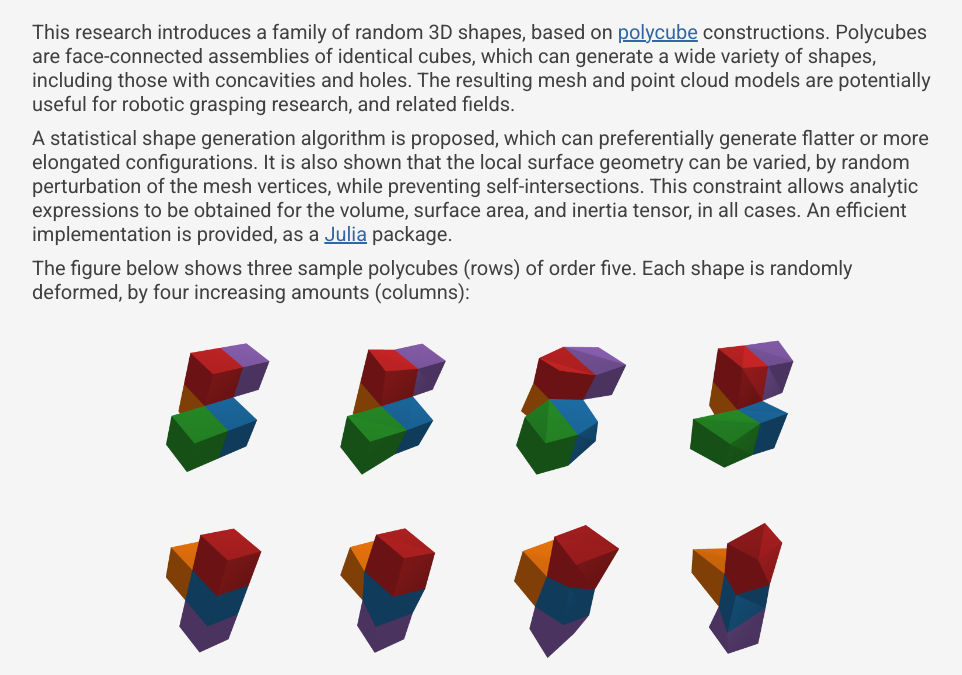
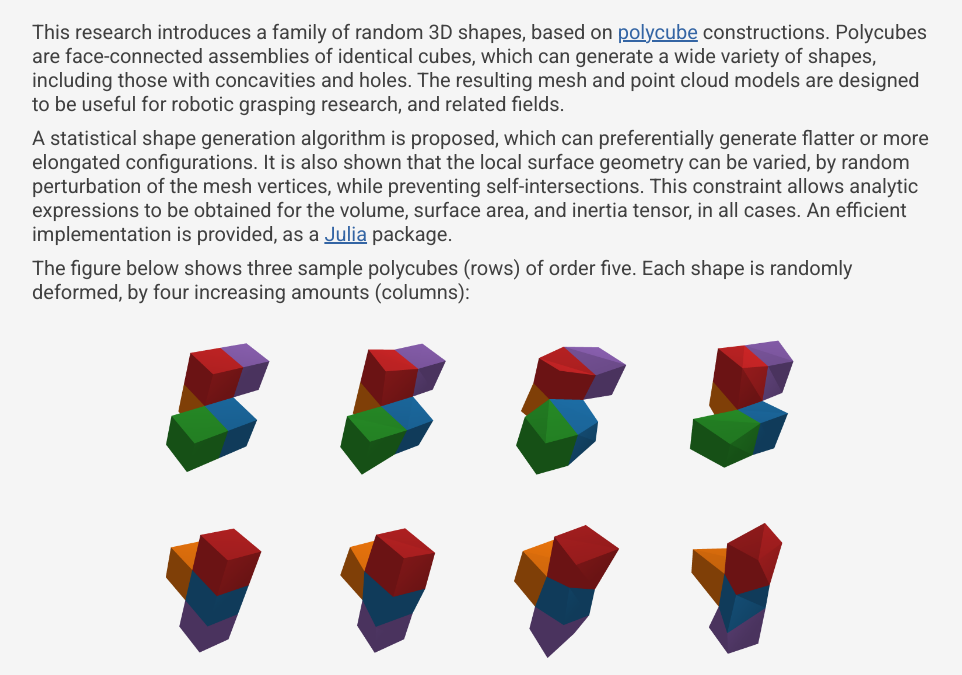
Before and after one commit to mhansard/mhansard.github.io, a plain HTML site: page polycubes.html in a window 1280 px wide. Shown: the part 61-736 px from the top of the page, without its empty margins (8-970 px from the left). Drawn offline with Linux system fonts and the light colour scheme.

Commit message:
Minor changes

```diff
--- a/polycubes.html
+++ b/polycubes.html
@@ -35,7 +35,7 @@ href="https://en.wikipedia.org/wiki/Polycube">polycube</a>
 constructions. Polycubes are face-connected assemblies of identical
 cubes, which can generate a wide variety of shapes, including those with
 concavities and holes. The resulting mesh and point cloud models are
-potentially useful for robotic grasping research, and related
+designed to be useful for robotic grasping research, and related
 fields.</p>
 <p>A statistical shape generation algorithm is proposed, which can
 preferentially generate flatter or more elongated configurations. It is
```
